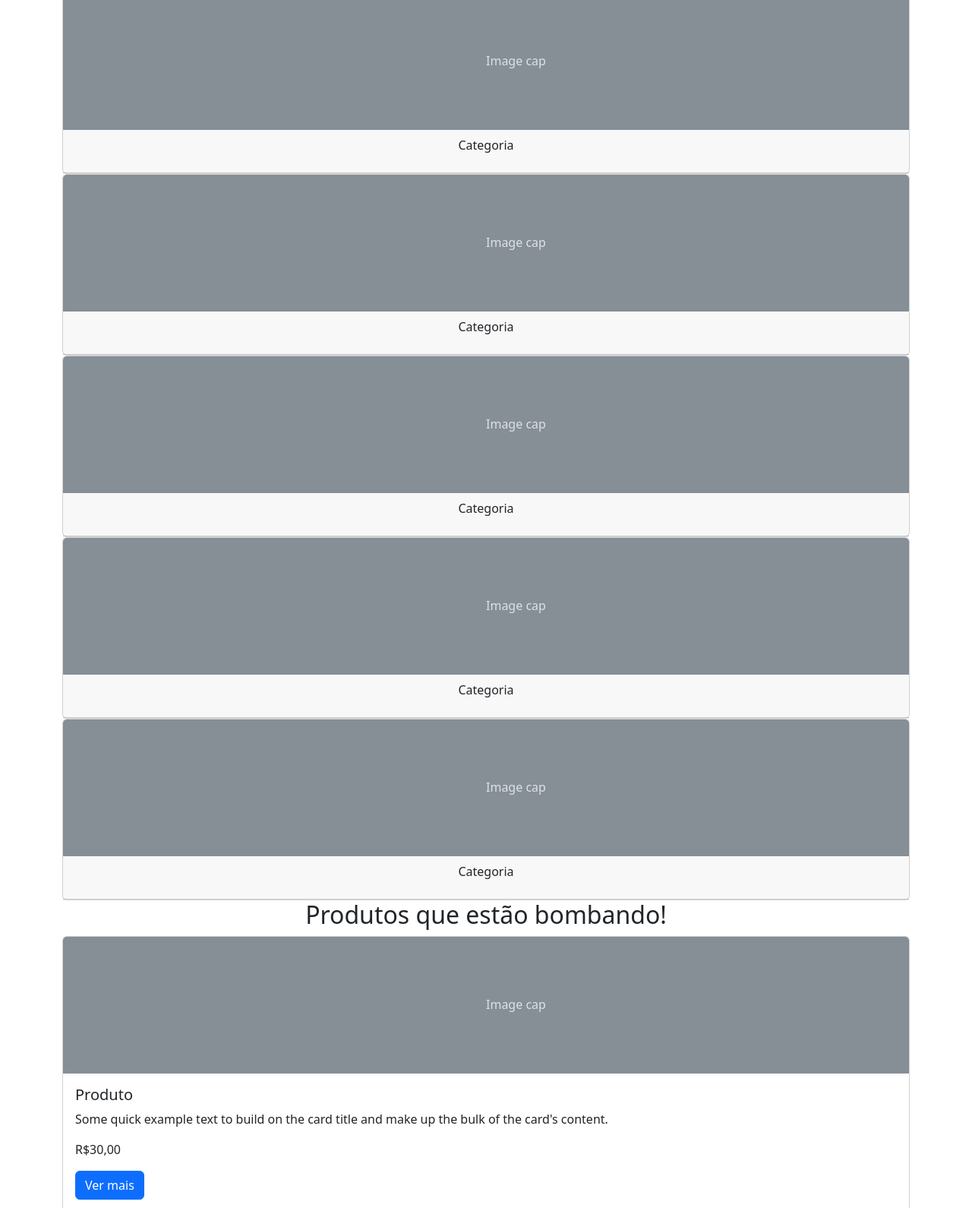
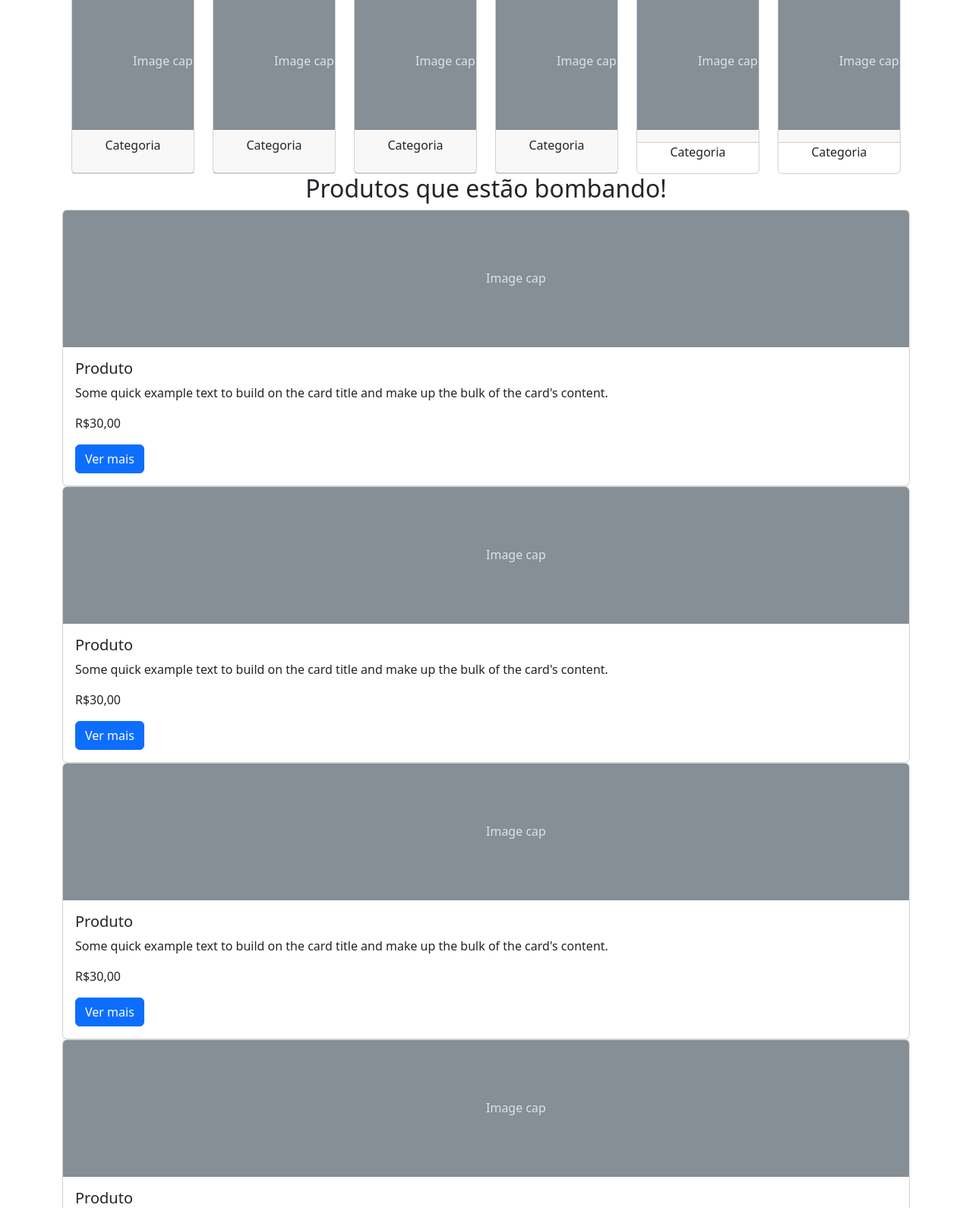
Before and after one commit to rglaubersantiago/meteoro, a plain HTML site: page index.html in a window 1280 px wide. Shown: the part 512-2102 px from the top of the page at 76% size. Drawn offline with nearby package versions, Linux system fonts and the light colour scheme.

Commit message:
Grid e Breakpoints

```diff
--- a/index.html
+++ b/index.html
@@ -12,7 +12,7 @@
 
 <body>
 
-    <nav class="navbar navbar-expand-lg bg-body-tertiary">
+    <nav class="navbar navbar-expand-md bg-body-tertiary">
         <div class="container-fluid">
             <a class="navbar-brand" href="#">Meteora</a>
             <button class="navbar-toggler" type="button" data-bs-toggle="collapse"
@@ -21,7 +21,7 @@
                 <span class="navbar-toggler-icon"></span>
             </button>
             <div class="collapse navbar-collapse" id="navbarSupportedContent">
-                <ul class="navbar-nav me-auto mb-2 mb-lg-0">
+                <ul class="navbar-nav me-auto">
                     <li class="nav-item">
                         <a class="nav-link active" aria-current="page" href="#">Home</a>
                     </li>
@@ -107,6 +107,97 @@
 
     <h2 class="text-center">Busque por categoria:</h2>
 
+    <div class="container row mx-auto g-4">
+
+
+        <div class="col-6 col-md-4 col-xl-2">
+            <div class="card">
+                <svg class="bd-placeholder-img card-img-top" width="100%" height="180"
+                    xmlns="http://www.w3.org/2000/svg" role="img" aria-label="Placeholder: Image cap"
+                    preserveAspectRatio="xMidYMid slice" focusable="false">
+                    <title>Placeholder</title>
+                    <rect width="100%" height="100%" fill="#868e96"></rect><text x="50%" y="50%" fill="#dee2e6"
+                        dy=".3em">Image cap</text>
+                </svg>
+                <div class="card-header">
+                    <p class="text-center">Categoria</p>
+                </div>
+            </div>
+        </div>
+        <div class="col-6 col-md-4 col-xl-2">
+            <div class="card">
+                <svg class="bd-placeholder-img card-img-top" width="100%" height="180"
+                    xmlns="http://www.w3.org/2000/svg" role="img" aria-label="Placeholder: Image cap"
+                    preserveAspectRatio="xMidYMid slice" focusable="false">
+                    <title>Placeholder</title>
+                    <rect width="100%" height="100%" fill="#868e96"></rect><text x="50%" y="50%" fill="#dee2e6"
+                        dy=".3em">Image cap</text>
+                </svg>
+                <div class="card-header">
+                    <p class="text-center">Categoria</p>
+                </div>
+            </div>
+        </div>
+        <div class="col-6 col-md-4 col-xl-2">
+            <div class="card">
+                <svg class="bd-placeholder-img card-img-top" width="100%" height="180"
+                    xmlns="http://www.w3.org/2000/svg" role="img" aria-label="Placeholder: Image cap"
+                    preserveAspectRatio="xMidYMid slice" focusable="false">
+                    <title>Placeholder</title>
+                    <rect width="100%" height="100%" fill="#868e96"></rect><text x="50%" y="50%" fill="#dee2e6"
+                        dy=".3em">Image cap</text>
+                </svg>
+                <div class="card-header">
+                    <p class="text-center">Categoria</p>
+                </div>
+            </div>
+        </div>
+        <div class="col-6 col-md-4 col-xl-2">
+            <div class="card">
+                <svg class="bd-placeholder-img card-img-top" width="100%" height="180"
+                    xmlns="http://www.w3.org/2000/svg" role="img" aria-label="Placeholder: Image cap"
+                    preserveAspectRatio="xMidYMid slice" focusable="false">
+                    <title>Placeholder</title>
+                    <rect width="100%" height="100%" fill="#868e96"></rect><text x="50%" y="50%" fill="#dee2e6"
+                        dy=".3em">Image cap</text>
+                </svg>
+                <div class="card-header">
+                    <p class="text-center">Categoria</p>
+                </div>
+            </div>
+        </div>
+        <div class="col-6 col-md-4 col-xl-2">
+            <div class="card">
+                <svg class="bd-placeholder-img card-img-top" width="100%" height="180"
+                    xmlns="http://www.w3.org/2000/svg" role="img" aria-label="Placeholder: Image cap"
+                    preserveAspectRatio="xMidYMid slice" focusable="false">
+                    <title>Placeholder</title>
+                    <rect width="100%" height="100%" fill="#868e96"></rect><text x="50%" y="50%" fill="#dee2e6"
+                        dy=".3em">Image cap</text>
+                </svg>
+                <div class="card-header">
+                </div>
+                <p class="text-center">Categoria</p>
+            </div>
+        </div>
+        <div class="col-6 col-md-4 col-xl-2">
+            <div class="card">
+                <svg class="bd-placeholder-img card-img-top" width="100%" height="180"
+                    xmlns="http://www.w3.org/2000/svg" role="img" aria-label="Placeholder: Image cap"
+                    preserveAspectRatio="xMidYMid slice" focusable="false">
+                    <title>Placeholder</title>
+                    <rect width="100%" height="100%" fill="#868e96"></rect><text x="50%" y="50%" fill="#dee2e6"
+                        dy=".3em">Image cap</text>
+                </svg>
+                <div class="card-header">
+                </div>
+                <p class="text-center">Categoria</p>
+            </div>
+        </div>
+    </div>
+
+    <h2 class="text-center">Produtos que estão bombando!</h2>
+
     <div class="container">
         <div class="card">
             <svg class="bd-placeholder-img card-img-top" width="100%" height="180" xmlns="http://www.w3.org/2000/svg"
@@ -115,8 +206,12 @@
                 <rect width="100%" height="100%" fill="#868e96"></rect><text x="50%" y="50%" fill="#dee2e6"
                     dy=".3em">Image cap</text>
             </svg>
-            <div class="card-header">
-                <p class="text-center">Categoria</p>
+            <div class="card-body">
+                <h5 class="card-title">Produto</h5>
+                <p class="card-text">Some quick example text to build on the card title and make up the bulk of the
+                    card's content.</p>
+                <p>R$30,00</p>
+                <a href="#" class="btn btn-primary">Ver mais</a>
             </div>
         </div>
         <div class="card">
@@ -126,8 +221,12 @@
                 <rect width="100%" height="100%" fill="#868e96"></rect><text x="50%" y="50%" fill="#dee2e6"
                     dy=".3em">Image cap</text>
             </svg>
-            <div class="card-header">
-                <p class="text-center">Categoria</p>
+            <div class="card-body">
+                <h5 class="card-title">Produto</h5>
+                <p class="card-text">Some quick example text to build on the card title and make up the bulk of the
+                    card's content.</p>
+                <p>R$30,00</p>
+                <a href="#" class="btn btn-primary">Ver mais</a>
             </div>
         </div>
         <div class="card">
@@ -137,8 +236,12 @@
                 <rect width="100%" height="100%" fill="#868e96"></rect><text x="50%" y="50%" fill="#dee2e6"
                     dy=".3em">Image cap</text>
             </svg>
-            <div class="card-header">
-                <p class="text-center">Categoria</p>
+            <div class="card-body">
+                <h5 class="card-title">Produto</h5>
+                <p class="card-text">Some quick example text to build on the card title and make up the bulk of the
+                    card's content.</p>
+                <p>R$30,00</p>
+                <a href="#" class="btn btn-primary">Ver mais</a>
             </div>
         </div>
         <div class="card">
@@ -148,8 +251,12 @@
                 <rect width="100%" height="100%" fill="#868e96"></rect><text x="50%" y="50%" fill="#dee2e6"
                     dy=".3em">Image cap</text>
             </svg>
-            <div class="card-header">
-                <p class="text-center">Categoria</p>
+            <div class="card-body">
+                <h5 class="card-title">Produto</h5>
+                <p class="card-text">Some quick example text to build on the card title and make up the bulk of the
+                    card's content.</p>
+                <p>R$30,00</p>
+                <a href="#" class="btn btn-primary">Ver mais</a>
             </div>
         </div>
         <div class="card">
@@ -159,65 +266,25 @@
                 <rect width="100%" height="100%" fill="#868e96"></rect><text x="50%" y="50%" fill="#dee2e6"
                     dy=".3em">Image cap</text>
             </svg>
-            <div class="card-header">
-                <p class="text-center">Categoria</p>
-            </div>
-        </div>
-    </div>
-
-    <h2 class="text-center">Produtos que estão bombando!</h2>
-
-    <div class="container">
-        <div class="card">
-          <svg class="bd-placeholder-img card-img-top" width="100%" height="180" xmlns="http://www.w3.org/2000/svg" role="img" aria-label="Placeholder: Image cap" preserveAspectRatio="xMidYMid slice" focusable="false"><title>Placeholder</title><rect width="100%" height="100%" fill="#868e96"></rect><text x="50%" y="50%" fill="#dee2e6" dy=".3em">Image cap</text></svg>
             <div class="card-body">
                 <h5 class="card-title">Produto</h5>
-            <p class="card-text">Some quick example text to build on the card title and make up the bulk of the card's content.</p>
+                <p class="card-text">Some quick example text to build on the card title and make up the bulk of the
+                    card's content.</p>
                 <p>R$30,00</p>
                 <a href="#" class="btn btn-primary">Ver mais</a>
             </div>
         </div>
         <div class="card">
-          <svg class="bd-placeholder-img card-img-top" width="100%" height="180" xmlns="http://www.w3.org/2000/svg" role="img" aria-label="Placeholder: Image cap" preserveAspectRatio="xMidYMid slice" focusable="false"><title>Placeholder</title><rect width="100%" height="100%" fill="#868e96"></rect><text x="50%" y="50%" fill="#dee2e6" dy=".3em">Image cap</text></svg>
+            <svg class="bd-placeholder-img card-img-top" width="100%" height="180" xmlns="http://www.w3.org/2000/svg"
+                role="img" aria-label="Placeholder: Image cap" preserveAspectRatio="xMidYMid slice" focusable="false">
+                <title>Placeholder</title>
+                <rect width="100%" height="100%" fill="#868e96"></rect><text x="50%" y="50%" fill="#dee2e6"
+                    dy=".3em">Image cap</text>
+            </svg>
             <div class="card-body">
                 <h5 class="card-title">Produto</h5>
-            <p class="card-text">Some quick example text to build on the card title and make up the bulk of the card's content.</p>
-            <p>R$30,00</p>
-            <a href="#" class="btn btn-primary">Ver mais</a>
-          </div>
-        </div>
-        <div class="card">
-          <svg class="bd-placeholder-img card-img-top" width="100%" height="180" xmlns="http://www.w3.org/2000/svg" role="img" aria-label="Placeholder: Image cap" preserveAspectRatio="xMidYMid slice" focusable="false"><title>Placeholder</title><rect width="100%" height="100%" fill="#868e96"></rect><text x="50%" y="50%" fill="#dee2e6" dy=".3em">Image cap</text></svg>
-          <div class="card-body">
-            <h5 class="card-title">Produto</h5>
-            <p class="card-text">Some quick example text to build on the card title and make up the bulk of the card's content.</p>
-            <p>R$30,00</p>
-            <a href="#" class="btn btn-primary">Ver mais</a>
-          </div>
-        </div>
-        <div class="card">
-          <svg class="bd-placeholder-img card-img-top" width="100%" height="180" xmlns="http://www.w3.org/2000/svg" role="img" aria-label="Placeholder: Image cap" preserveAspectRatio="xMidYMid slice" focusable="false"><title>Placeholder</title><rect width="100%" height="100%" fill="#868e96"></rect><text x="50%" y="50%" fill="#dee2e6" dy=".3em">Image cap</text></svg>
-          <div class="card-body">
-            <h5 class="card-title">Produto</h5>
-            <p class="card-text">Some quick example text to build on the card title and make up the bulk of the card's content.</p>
-            <p>R$30,00</p>
-            <a href="#" class="btn btn-primary">Ver mais</a>
-          </div>
-        </div>
-        <div class="card">
-          <svg class="bd-placeholder-img card-img-top" width="100%" height="180" xmlns="http://www.w3.org/2000/svg" role="img" aria-label="Placeholder: Image cap" preserveAspectRatio="xMidYMid slice" focusable="false"><title>Placeholder</title><rect width="100%" height="100%" fill="#868e96"></rect><text x="50%" y="50%" fill="#dee2e6" dy=".3em">Image cap</text></svg>
-          <div class="card-body">
-            <h5 class="card-title">Produto</h5>
-            <p class="card-text">Some quick example text to build on the card title and make up the bulk of the card's content.</p>
-            <p>R$30,00</p>
-            <a href="#" class="btn btn-primary">Ver mais</a>
-          </div>
-        </div>
-        <div class="card">
-          <svg class="bd-placeholder-img card-img-top" width="100%" height="180" xmlns="http://www.w3.org/2000/svg" role="img" aria-label="Placeholder: Image cap" preserveAspectRatio="xMidYMid slice" focusable="false"><title>Placeholder</title><rect width="100%" height="100%" fill="#868e96"></rect><text x="50%" y="50%" fill="#dee2e6" dy=".3em">Image cap</text></svg>
-          <div class="card-body">
-            <h5 class="card-title">Produto</h5>
-            <p class="card-text">Some quick example text to build on the card title and make up the bulk of the card's content.</p>
+                <p class="card-text">Some quick example text to build on the card title and make up the bulk of the
+                    card's content.</p>
                 <p>R$30,00</p>
                 <a href="#" class="btn btn-primary">Ver mais</a>
             </div>
```
Lines whose indentation alone changed are shown as unchanged.
